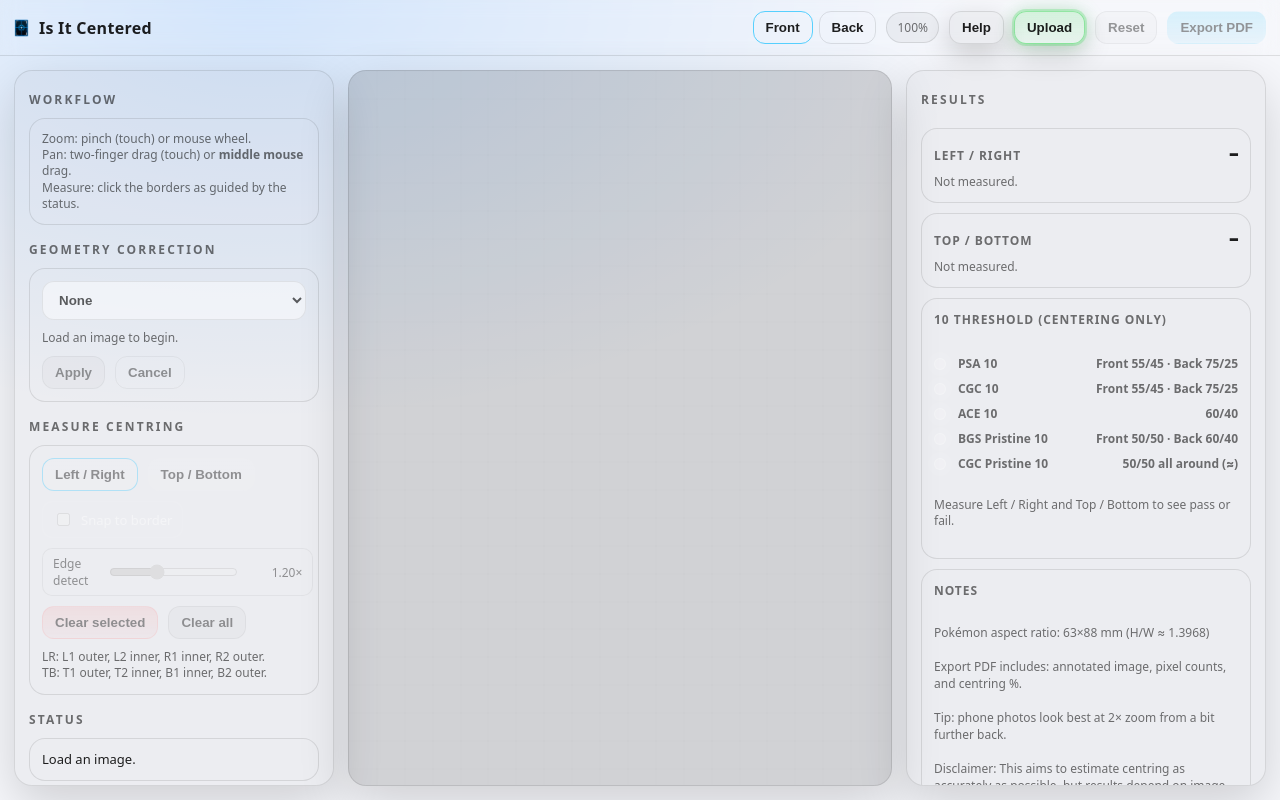
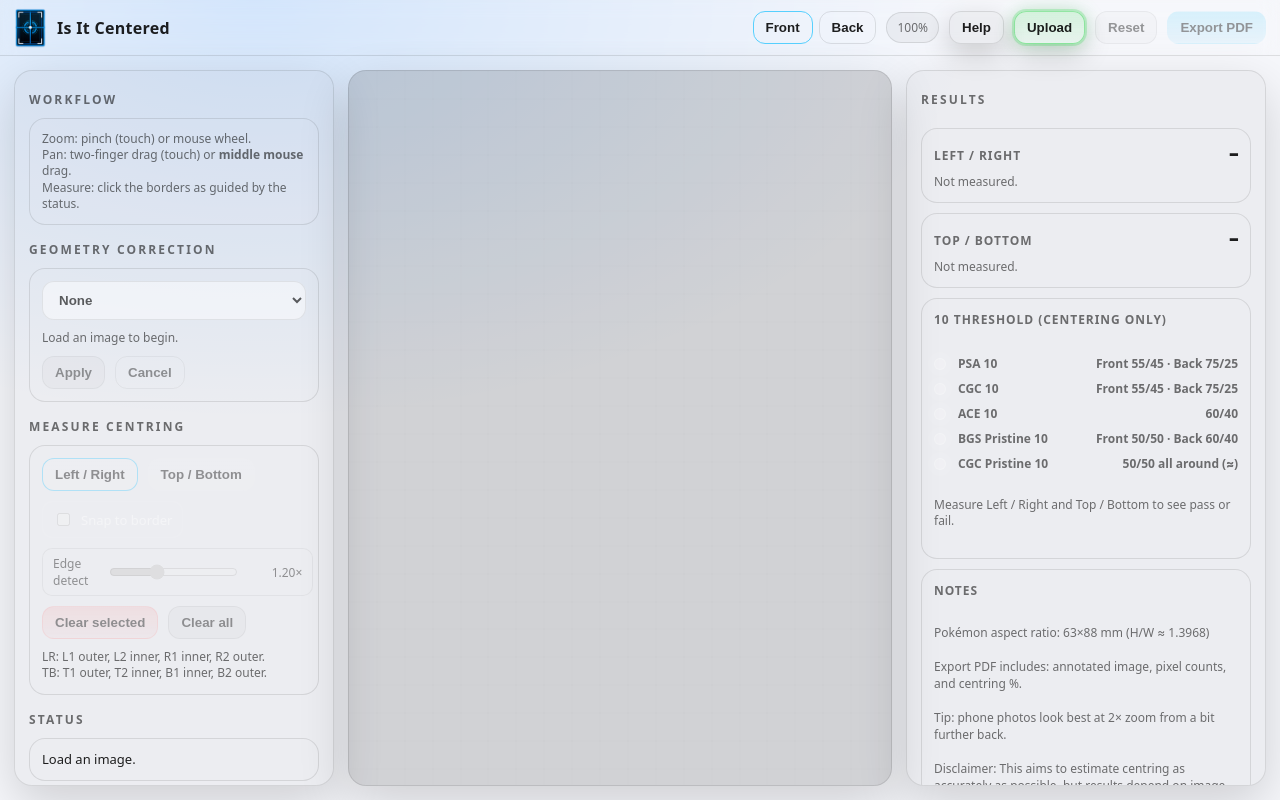
Before and after one commit to Ricster123/CentringChecker, a plain HTML site: page index.html in a window 1280 px wide. Drawn offline with Linux system fonts and the light colour scheme.

Commit message:
Increase logo height from 18px to 40px

```diff
--- a/index.html
+++ b/index.html
@@ -462,7 +462,7 @@
     .snapToggle span{ white-space:nowrap; }
 
   .logo{
-  height:18px;
+  height:40px;
   display:inline-flex;
   align-items:center;
 }
```
